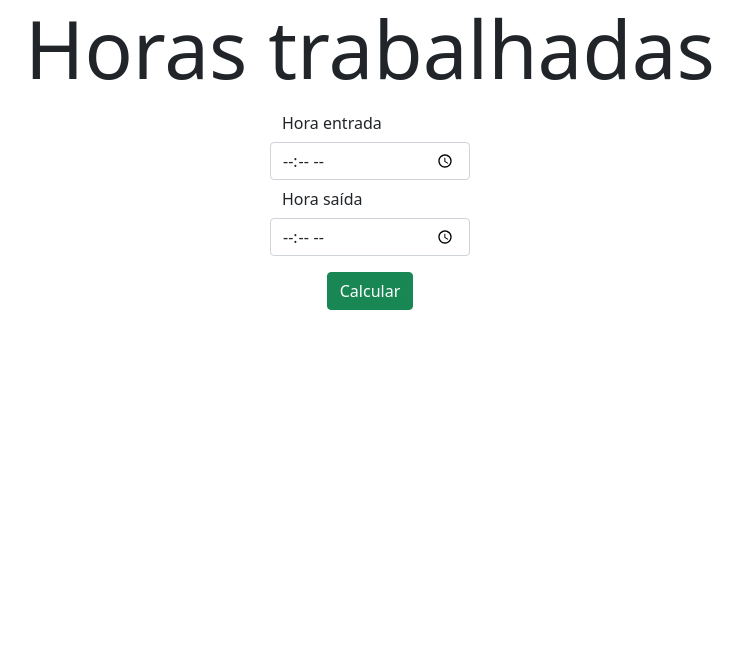
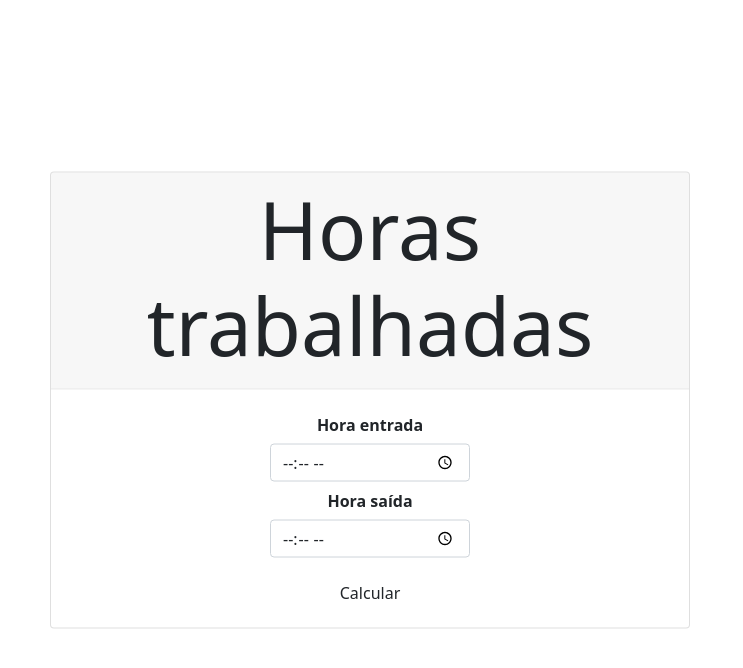
Before and after one commit to BrunoRodriguesNasc/Horas-trabalhadas, a plain HTML site: page index.html in a window 1280 px wide. Shown: the whole page, without its empty margins (270-1013 px from the left). Drawn offline with Linux system fonts and the light colour scheme.

Commit message:
feat:Colocando inputs e o card;

```diff
--- a/index.html
+++ b/index.html
@@ -7,33 +7,38 @@
   <meta name="viewport" content="width=device-width, initial-scale=1.0">
   <link rel="stylesheet" href="style.css">
   <link rel="stylesheet" href="/bootstrap/css/bootstrap.min.css">
+  <link rel="icon" type="image/png" href="/ahgoralogo.png" />
   <title>Desafio Ahgora</title>
 </head>
 
 <body>
+  <div class="card text-center position-absolute top-50 start-50 translate-middle boxShadowCard" style="width: 50%">
+    <div class="card-header colorHeadCard">
       <header>
-    <h1 class="display-1">Horas trabalhadas</h1>
+        <h1 class="display-1 titleCard"><strong>Horas trabalhadas</strong></h1>
       </header>
-
+    </div>
+    <div class="card-body">
       <div class="container-lg">
         <div class="row">
           <div class="col-sm">
             <div class="form-group row">
-          <label for="example-time-input" class="col-2 col-form-label label-weight">Hora entrada</label>
+              <label for="example-time-input" class="col-2 col-form-label label-weight"><strong>Hora
+                  entrada</strong></label>
               <input class="form-control" type="time" id="hoursEntry">
             </div>
             <div class="form-group row">
-          <label for="example-time-input" class="col-2 col-form-label label-weight">Hora saída</label>
+              <label for="example-time-input" class="col-2 col-form-label label-weight"><strong>Hora
+                  saída</strong></label>
               <input class="form-control" type="time" id="hoursClose">
             </div>
           </div>
         </div>
+          <div class="container text-center mt-3">
+            <button type="button" class="btn btn-sucess colorBtn " id="btnCalculate">Calcular</button>
           </div>
-  <div class="container text-center mt-3">
-  <button type="button" class="btn btn-success" id="btnCalculate">Calcular</button>
         </div>
-<div class="container text-center mt-1" id="cardMessage">
-
+        <span id="cardMessage"></span>
       </div>
       <script src="/main.js"></script>
 </body>
```
Lines whose indentation alone changed are shown as unchanged.
